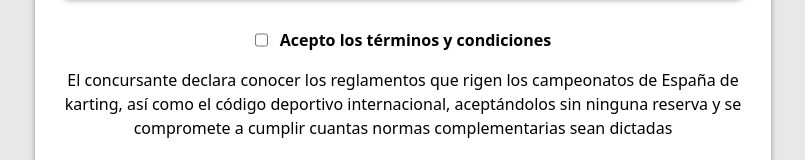
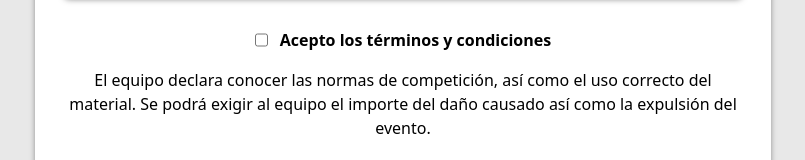
Before and after one commit to elrincondeldev/race-control-system-front, a React (Vite) app: page / in a window 1280 px wide. Shown: the part 786-946 px from the top of the page, without its empty margins (237-1042 px from the left). Built offline with nearby package versions, Linux system fonts and the light colour scheme; no server answers; what @react-pdf/renderer would draw is missing.

Commit message:
new description

```diff
--- a/src/components/Register/components/RegisterRentParticipant.tsx
+++ b/src/components/Register/components/RegisterRentParticipant.tsx
@@ -257,10 +257,9 @@ function RegisterRentParticipant() {
             </label>
           </div>
           <p className="text-center text-sm sm:text-base">
-            El concursante declara conocer los reglamentos que rigen los
-            campeonatos de España de karting, así como el código deportivo
-            internacional, aceptándolos sin ninguna reserva y se compromete a
-            cumplir cuantas normas complementarias sean dictadas
+            El equipo declara conocer las normas de competición, así como el uso
+            correcto del material. Se podrá exigir al equipo el importe del daño
+            causado así como la expulsión del evento.
           </p>
           <p className="font-bold">Precio por equipo: {price} €</p>
           <p className="font-bold">Fecha de la competición: {date}</p>
```
